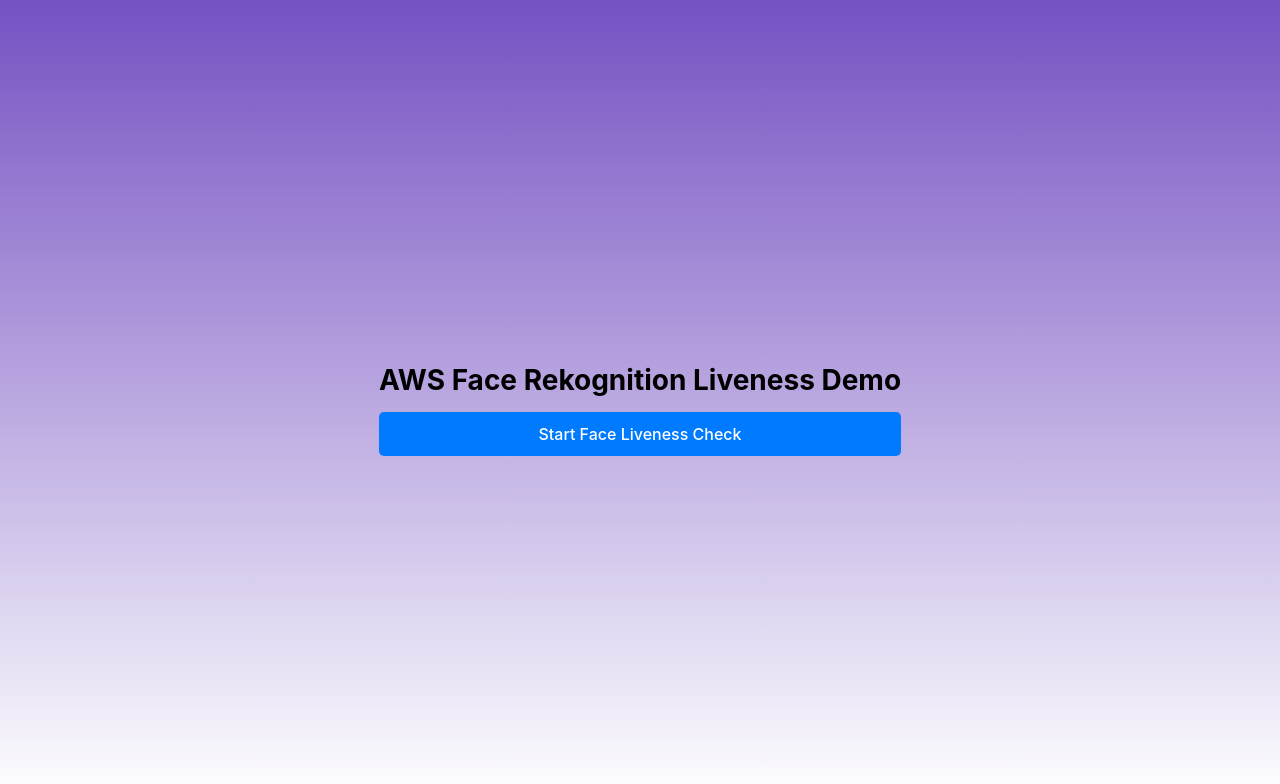
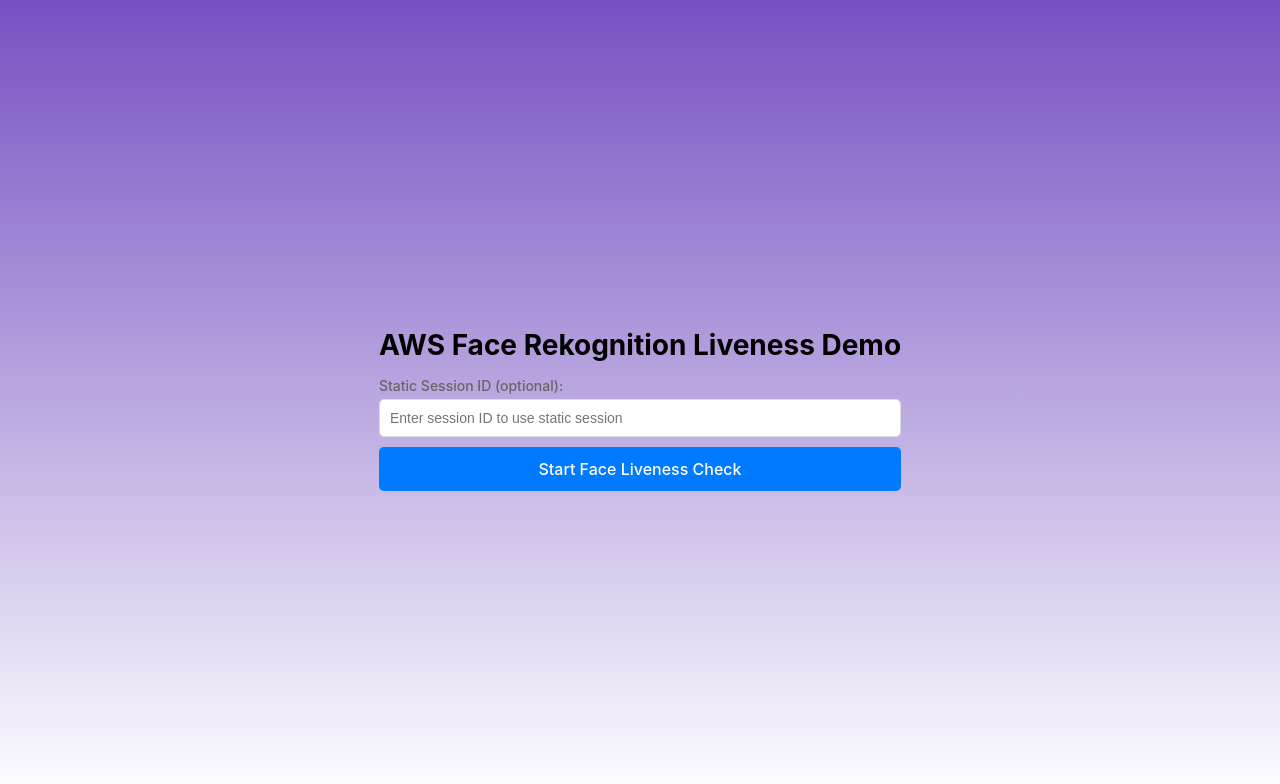
Before and after one commit to myagaa-github/amplify-vite-react-template, a React (Vite) app: page / in a window 1280 px wide. Shown: the top 784 px of the page. Built offline with nearby package versions, Linux system fonts and the light colour scheme; what aws-amplify would draw is missing.

Commit message:
add feature static session

```diff
--- a/src/component/FaceLivenessDemo.tsx
+++ b/src/component/FaceLivenessDemo.tsx
@@ -70,12 +70,33 @@
   const [result, setResult] = useState<LivenessResult | null>(null);
   const [isLivenessActive, setIsLivenessActive] = useState(false);
   const [connectionStatus, setConnectionStatus] = useState<string | null>(null); // Нэмэлт state
+  const [isStaticSession, setIsStaticSession] = useState(false); // Статик sessionId ашиглаж байгаа эсэх
+  const [staticSessionIdInput, setStaticSessionIdInput] = useState<string>(""); // Runtime-д оруулах статик sessionId
 
   const resetState = () => {
     setSession(null);
     setResult(null);
     setError(null);
     setIsLivenessActive(false);
+    setIsStaticSession(false);
+  };
+
+  // Статик sessionId-г авах функц
+  const getStaticSessionId = (): string | null => {
+    // Runtime-д оруулсан sessionId-г эхлээд шалгах
+    if (staticSessionIdInput && staticSessionIdInput.trim()) {
+      return staticSessionIdInput.trim();
+    }
+    // Environment variable-аас унших (fallback)
+    const envSessionId = import.meta.env.VITE_STATIC_SESSION_ID;
+    if (
+      envSessionId &&
+      typeof envSessionId === "string" &&
+      envSessionId.trim()
+    ) {
+      return envSessionId.trim();
+    }
+    return null;
   };
 
   const getFunctionUrl = async (): Promise<string> => {
@@ -255,6 +276,20 @@
     setError(null);
     setConnectionStatus(null);
 
+    // Статик sessionId байгаа эсэхийг шалгах
+    const staticSessionId = getStaticSessionId();
+    if (staticSessionId) {
+      // Статик sessionId ашиглах
+      setSession({ sessionId: staticSessionId, stream: null });
+      setIsStaticSession(true);
+      setConnectionStatus("Using static session ID. Connecting to camera...");
+      setIsLivenessActive(true);
+      setLoading(false);
+      return;
+    }
+
+    // Статик sessionId байхгүй бол шинээр үүсгэх
+    setIsStaticSession(false);
     const hasCameraAccess = await checkCameraAccess();
     if (!hasCameraAccess) {
       setLoading(false);
@@ -284,8 +319,21 @@
     if (!session) return;
 
     setIsLivenessActive(false);
+    setError(null);
+
+    // Статик sessionId ашиглаж байгаа бол getResults дуудах шаардлагагүй
+    if (isStaticSession) {
+      setConnectionStatus(
+        "Analysis complete. (Static session - results not fetched)"
+      );
+      setTimeout(() => {
+        setConnectionStatus(null);
+      }, 2000);
+      return;
+    }
+
+    // Ердийн session-ийн хувьд getResults дуудах
     setVerifying(true);
-    setError(null);
     setConnectionStatus("Analysis complete. Processing results...");
 
     try {
@@ -555,6 +603,51 @@
       )}
 
       {!session && (
+        <div style={{ marginTop: "10px" }}>
+          <div
+            style={{
+              marginBottom: "10px",
+              fontSize: "clamp(12px, 3vw, 14px)",
+              color: "#666",
+            }}
+          >
+            <label
+              htmlFor="static-session-id"
+              style={{
+                display: "block",
+                marginBottom: "5px",
+                fontWeight: "500",
+              }}
+            >
+              Static Session ID (optional):
+            </label>
+            <input
+              id="static-session-id"
+              type="text"
+              value={staticSessionIdInput}
+              onChange={(e) => setStaticSessionIdInput(e.target.value)}
+              placeholder="Enter session ID to use static session"
+              style={{
+                width: "100%",
+                padding: "10px",
+                fontSize: "clamp(12px, 3vw, 14px)",
+                border: "1px solid #ddd",
+                borderRadius: "5px",
+                boxSizing: "border-box",
+              }}
+            />
+            {staticSessionIdInput && (
+              <div
+                style={{
+                  marginTop: "5px",
+                  fontSize: "clamp(11px, 2.5vw, 12px)",
+                  color: "#28a745",
+                }}
+              >
+                ✓ Will use static session ID
+              </div>
+            )}
+          </div>
           <button
             onClick={createSession}
             disabled={loading}
@@ -567,6 +660,7 @@
           >
             {loading ? "Creating session..." : "Start Face Liveness Check"}
           </button>
+        </div>
       )}
 
       {session && isLivenessActive && (
```
Lines whose indentation alone changed are shown as unchanged.
